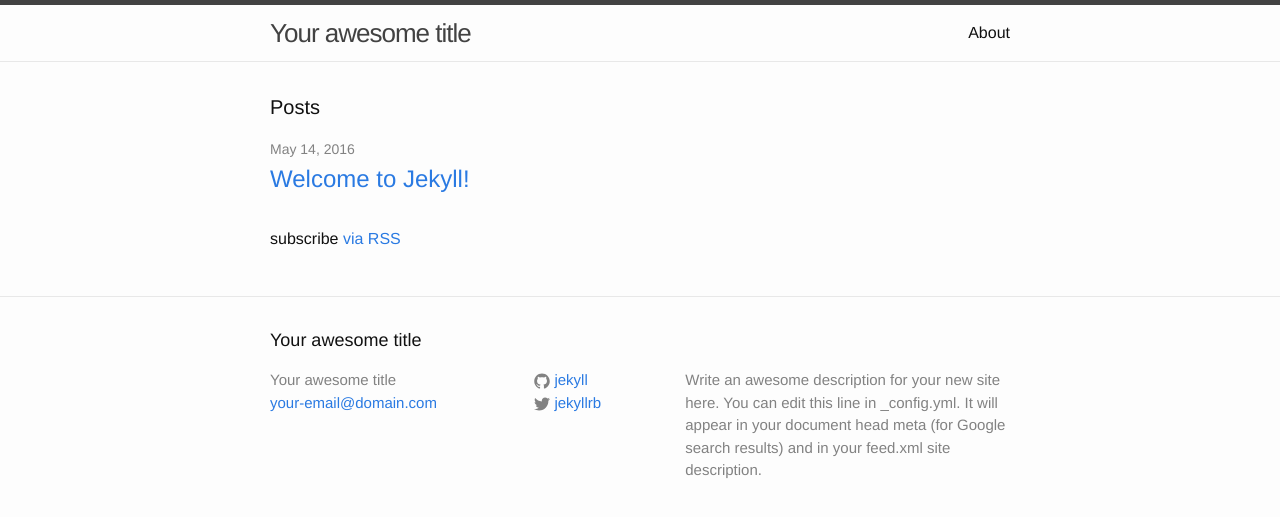
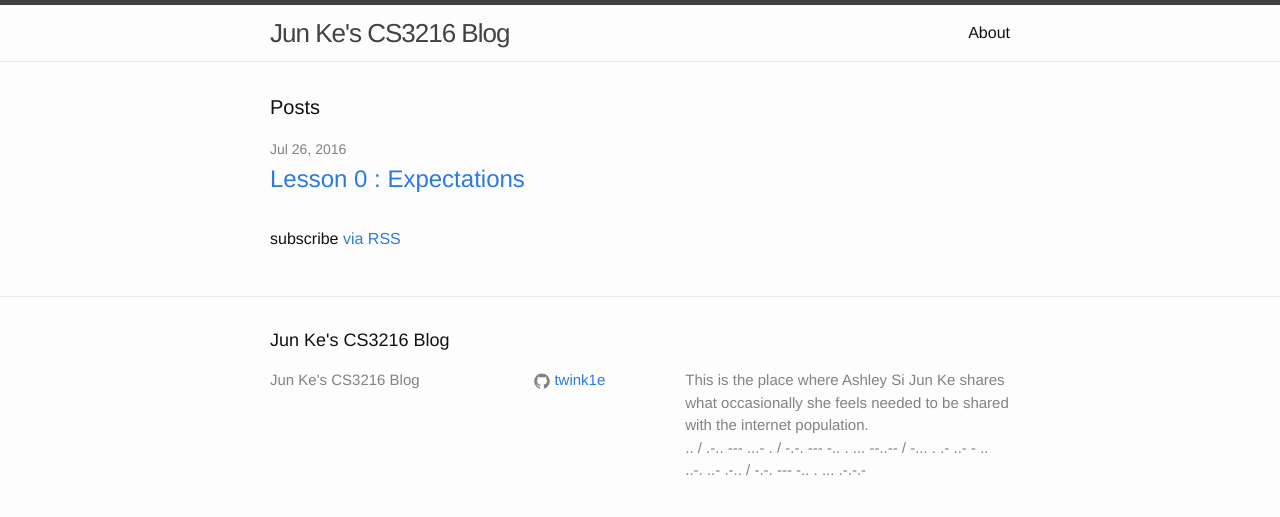
Before and after one commit to twink1e/twink1e.github.io, a Jekyll site: the page built from index.html, in a window 1280 px wide. Shown: the top 517 px of the page. Built offline with Jekyll 4.4.1, drawn with Linux system fonts in a browser that asks for light colours.

Commit message:
added first post & disqus

```diff
--- a/_config.yml
+++ b/_config.yml
@@ -6,16 +6,13 @@
 # 'jekyll serve'. If you change this file, please restart the server process.
 
 # Site settings
-title: Your awesome title
-email: your-email@domain.com
+title: Jun Ke's CS3216 Blog
 description: > # this means to ignore newlines until "baseurl:"
-  Write an awesome description for your new site here. You can edit this
-  line in _config.yml. It will appear in your document head meta (for
-  Google search results) and in your feed.xml site description.
+  This is the place where Ashley Si Jun Ke shares what occasionally she feels needed to be shared with the internet population.<br>
+  .. / .-.. --- ...- . / -.-. --- -.. . ... --..-- / -... . .- ..- - .. ..-. ..- .-.. / -.-. --- -.. . ... .-.-.-
 baseurl: "" # the subpath of your site, e.g. /blog
-url: "http://yourdomain.com" # the base hostname & protocol for your site
-twitter_username: jekyllrb
-github_username:  jekyll
+url: "http://ashley-si.github.io" # the base hostname & protocol for your site
+github_username:  twink1e
 
 # Build settings
 markdown: kramdown
--- a/_layouts/post.html
+++ b/_layouts/post.html
@@ -12,4 +12,8 @@ layout: default
     {{ content }}
   </div>
 
+  <div class="disqus-comments">
+  	{% include disqus.html %}
+  </div>
+
 </article>
```
Also changed, not shown: _drafts/lesson-0.md (added, +25 -0 lines), _includes/disqus.html (added, +17 -0 lines), _posts/2016-05-14-welcome-to-jekyll.markdown (deleted, +0 -25 lines), _posts/2016-07-26-lesson-0.markdown (added, +30 -0 lines).
